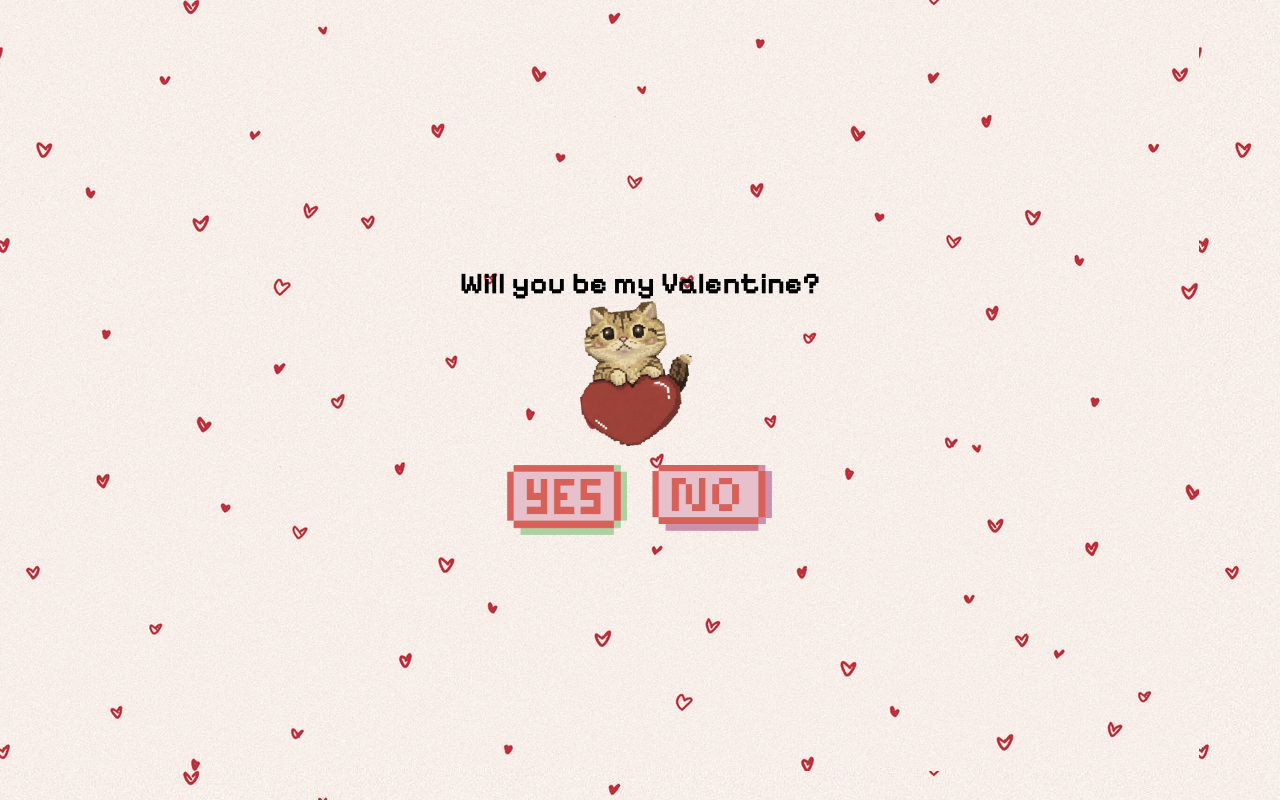
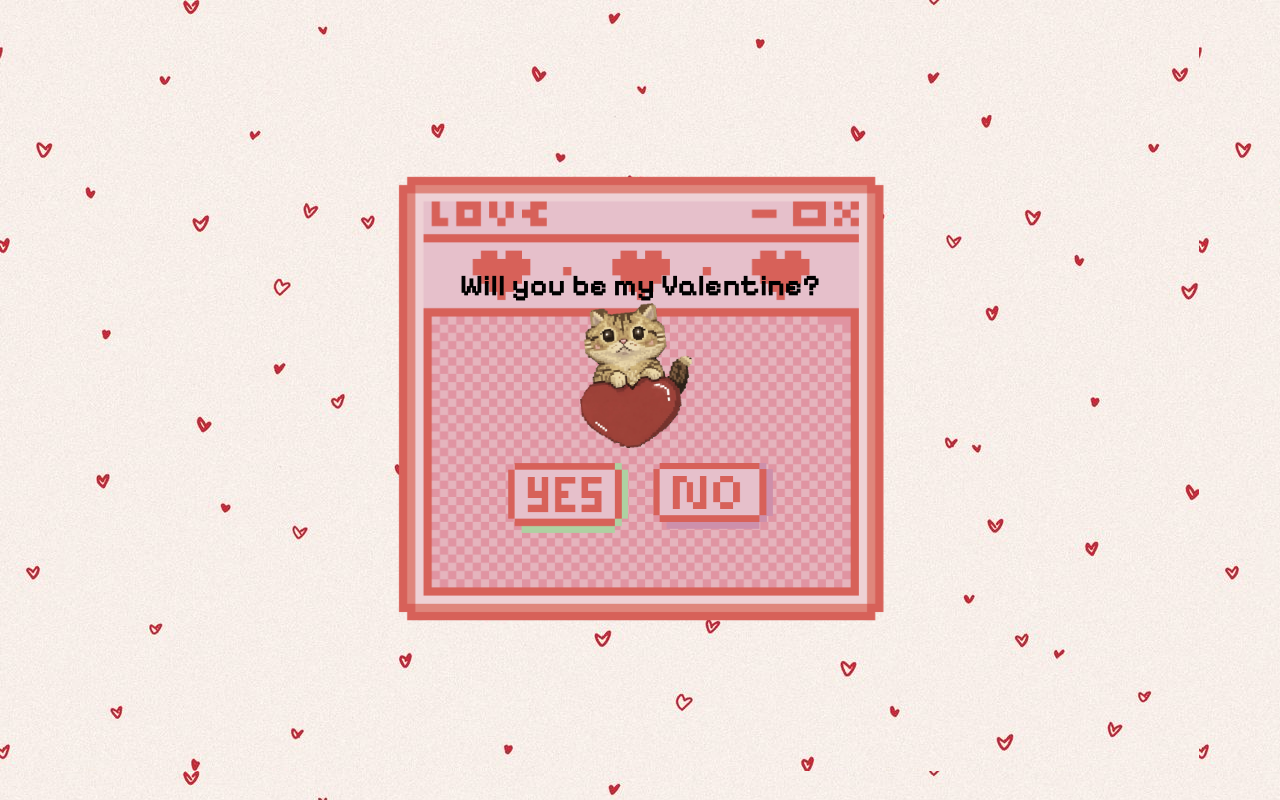
Before and after one commit to cyberbabe03/valentine-letter, a plain HTML site: page index.html in a window 1280 px wide. Both pictures are taken after a click on the element "Letter for You". Drawn offline with Linux system fonts and the light colour scheme; a web font is replaced by a local one.

Commit message:
Enhance .letter-window with background and layout styles
Updated the .letter-window class to include a background image and adjusted its dimensions and layout properties.

```diff
--- a/style.css
+++ b/style.css
@@ -41,8 +41,16 @@ body {
 }
 
 .letter-window {
-  transform: scale(1);
-  opacity: 1;
+  background: url("window.png") no-repeat center;
+  background-size: contain;
+  width: 100%;
+  max-width: 500px;
+  aspect-ratio: 1/1;
+  padding: 40px 20px;
+  display: flex;
+  flex-direction: column;
+  justify-content: center;
+  align-items: center;
 }
 
 h1 {
```
